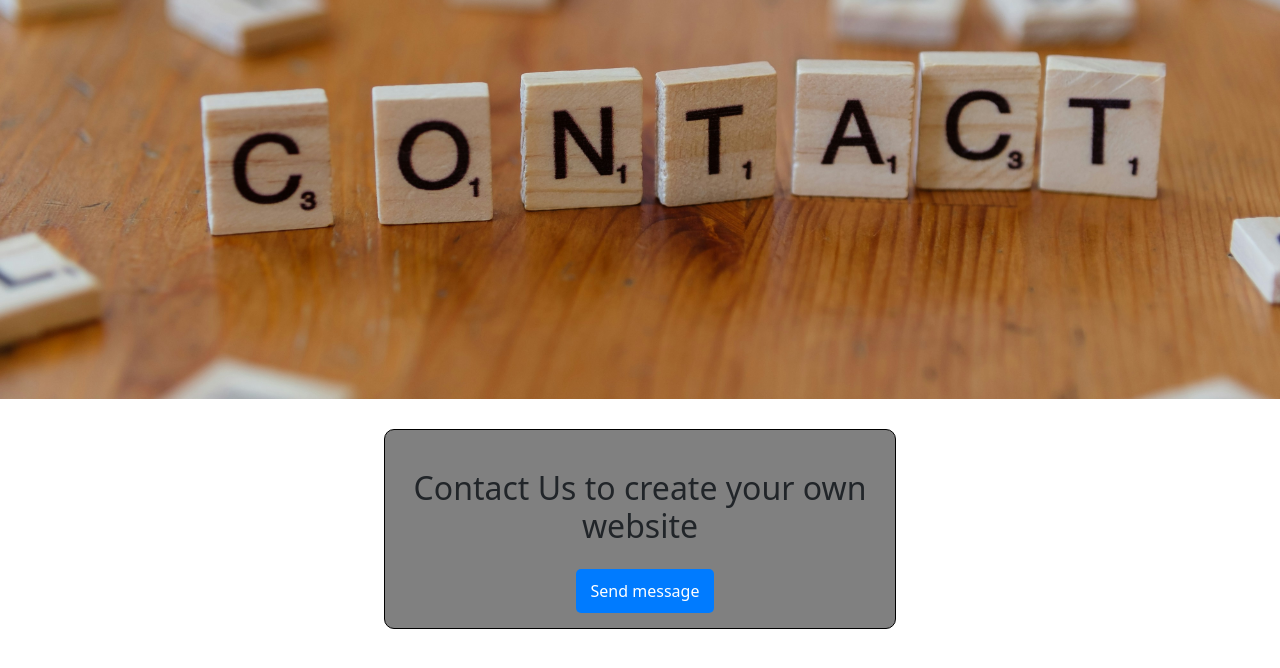
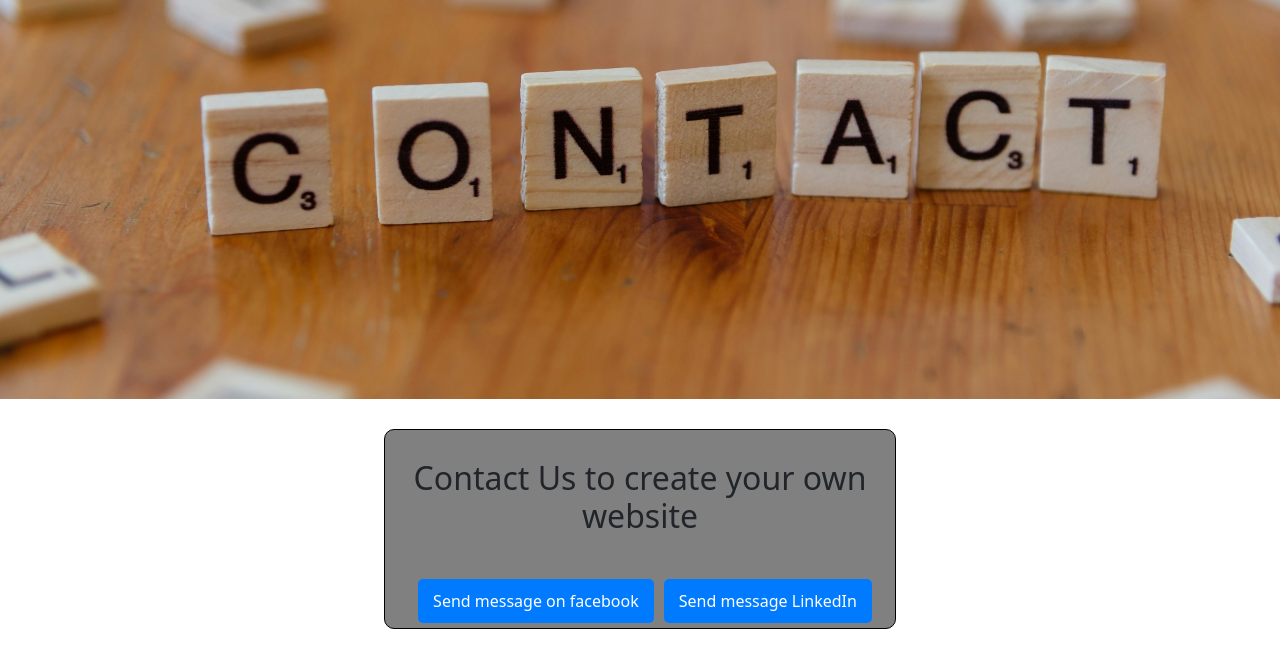
Before and after one commit to Hamzah-Amir/Django-course, a Django app: page /contact/ in a window 1280 px wide. Shown: the part 57-725 px from the top of the page. Run offline with Django 5.2, Linux system fonts and the light colour scheme.

Commit message:
styled contact page.

```diff
--- a/myfirstsite/templates/contact.html
+++ b/myfirstsite/templates/contact.html
@@ -46,6 +46,14 @@
     justify-content: center;
 }
 
+.links{
+    display: flex;
+    flex-direction: row;
+    justify-content: center;
+    align-items: center;
+    margin-top: 20px;
+}
+
 {% endblock style %}
 
 {% block title %}Contact Us{% endblock title %}
@@ -63,7 +71,10 @@
 </div>
 <div class='contact-section'>
 <h2 class="text-center my-4">Contact Us to create your own website</h2>
-<a class='msg' type="button" target="_blank" href='https://www.facebook.com/profile.php?id=61556077648270'>Send message</a>
+<div class='links'>
+    <a class='msg' type="button" target="_blank" href='https://www.facebook.com/profile.php?id=61556077648270'>Send message on facebook</a>
+    <a class='msg' type="button" target="_blank" href='https://www.linkedin.com/in/hamza-amir-024502320/'>Send message LinkedIn</a>
+</div>
 </div>
 </main>
 {% endblock body %}
```
